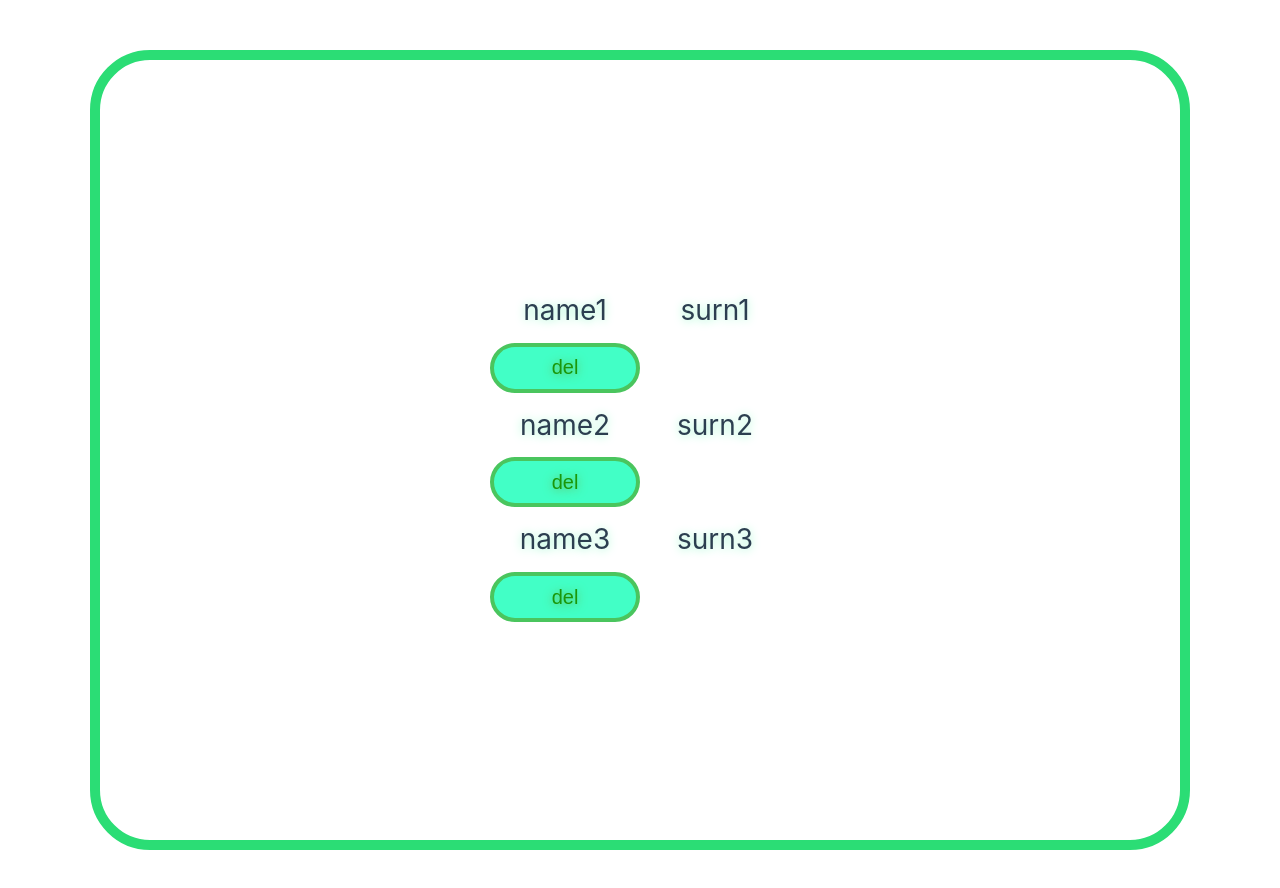
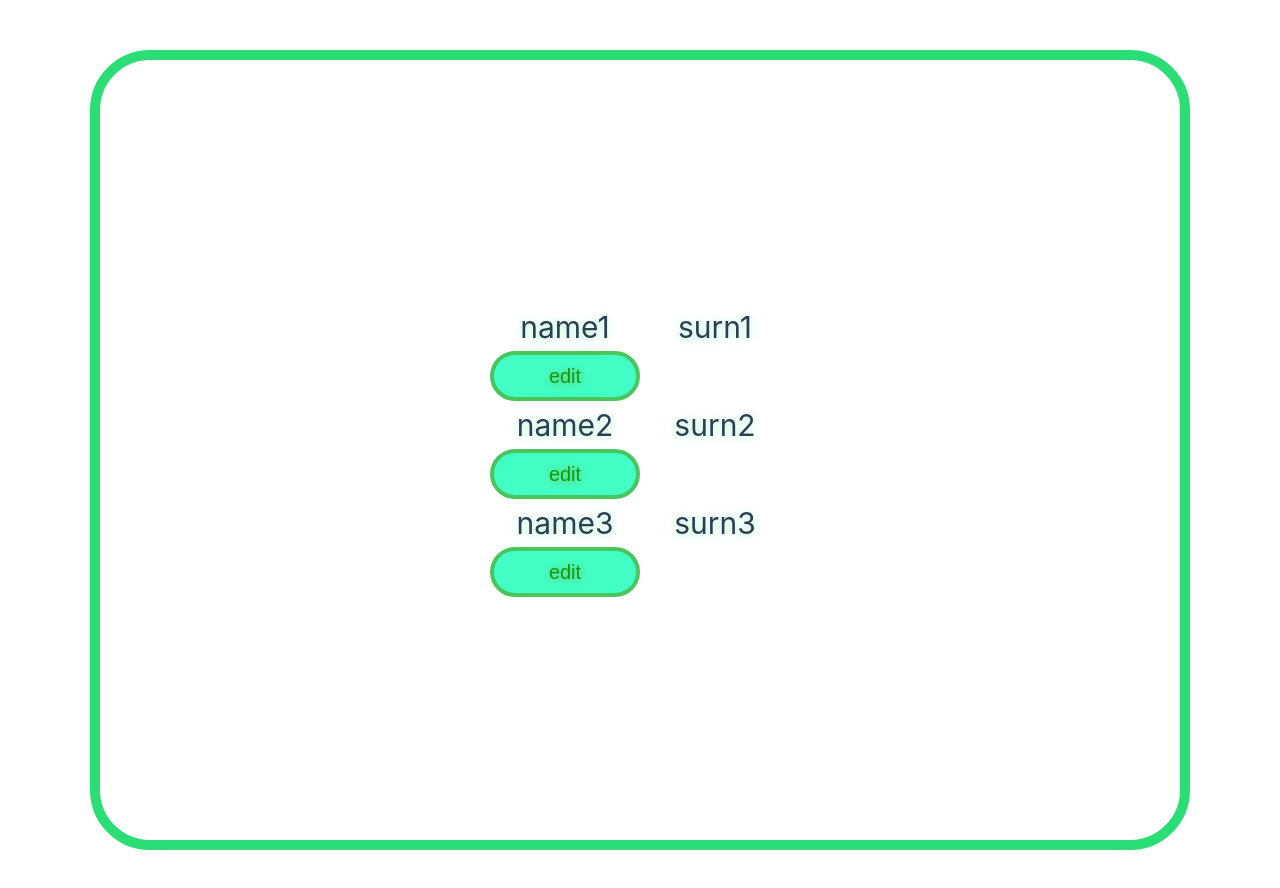
Before and after one commit to nickruden/vue3_base, a Vue app: page / in a window 1280 px wide. Shown: the top 888 px of the page. Built offline with nearby package versions, Linux system fonts and the light colour scheme.

Commit message:
Реактивное редактирование данных компонента в Vue(Task_69)

```diff
--- a/src/App.vue
+++ b/src/App.vue
@@ -1,11 +1,9 @@
 <script>
-  import Employee from "./components/Employee.vue"
-
-  export default{
+import Employee from './components/Employee.vue'
+export default {
   components: {
     Employee
   },
-
   data() {
     return {
       // Ex. 1
@@ -28,28 +26,30 @@
       ],
     }
   },
-
   methods: {
     // Ex. 1
-      deluser(id) {
-        this.users = this.users.filter(( user ) => {
-          return user.id !== id;
-      })
+    change(id, name, surn){
+      this.users = this.users.map((user) => {
+        if(user.id === id){
+          user.name = name;
+          user.surn = surn;
+        }
+        return user;
+      });
     }
   }
 }
 </script>
 
-
 <template>
     <!-- Ex. 1 -->
   <Employee v-for="user in users"
-    :id = "user.id"
-    :name = "user.name"
-    :surn = "user.surn"
-    :key = "user.id"
+		:id="user.id"
+		:name="user.name"
+		:surn="user.surn"
+		:key="user.id"
 
-    @del = "deluser" />
+    @changeuser="change" />
 </template>
 
 
--- a/src/components/Employee.vue
+++ b/src/components/Employee.vue
@@ -1,38 +1,49 @@
 <script>
- export default{
-  name: "Employee",
-
+export default {
   // Ex. 1
   props: {
     id: Number,
     name: String,
-    surn: String
+    surn: String,
   },
 
   // Ex. 1
-  emits: ['del'],
+  emits: ['changeuser'],
 
   data() {
     return {
-
+      // Ex. 1
+      isEdit: false,
+      newName: this.name,
+      newSurn: this.surn,
     }
   },
-
   methods: {
-
+    // Ex. 1
+    edituser() {
+      this.isEdit = true;
+    },
+    saveuser() {
+      this.isEdit = false;
+      this.$emit('changeuser', this.id, this.newName, this.newSurn);
+    }
   }
 }
 </script>
 
-
 <template>
   <!-- Ex. 1 -->
-  <p>{{ name }}</p>
-  <p>{{ surn }}</p>
-
-  <button @click="$emit('del', id)">del</button> <br>
+  <template v-if="!isEdit">
+      <h1>{{ name }}</h1>
+      <h1>{{ surn }}</h1>
+      <button @click="edituser">edit</button> <br>
+  </template>
+  <template v-else>
+      <input v-model="newName">
+      <input v-model="newSurn">
+      <button @click="saveuser">save</button> <br>
+  </template>
 </template>
-
 
 <style>
   body{
@@ -69,6 +80,19 @@
     font-size: 24px;
   }
 
+  input{
+    font-size: 20px;
+    max-width: 500px;
+    height: 40px;
+    border-radius: 20px;
+    border: 4px solid rgb(238, 255, 250);
+    background-color: rgba(19, 151, 61, 0.616);
+    color: rgb(131, 255, 214);
+    text-shadow: 0px 1px 10px rgb(0, 255, 136);
+    text-align: center;
+    margin-right: 10px;
+  }
+
   button{
     color: rgb(26, 151, 9);
     font-size: 20px;
```
Lines whose indentation alone changed are shown as unchanged.
